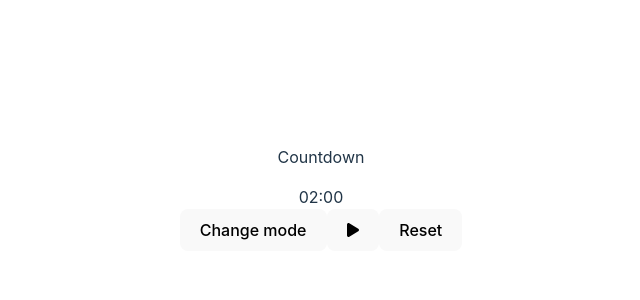
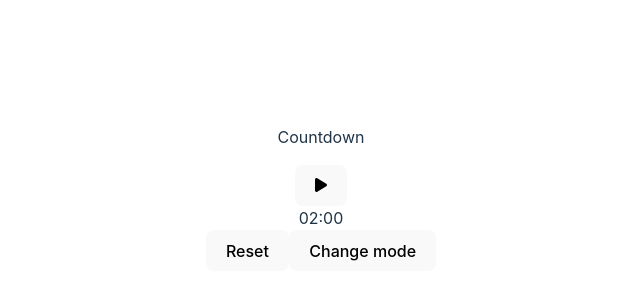
Before and after one commit to Rhys-Powell/workout-app, a React (Vite) app in the folder frontend/: page / in a window 1280 px wide. Shown: the part 210-510 px from the top of the page, without its empty margins (319-959 px from the left). Built offline with nearby package versions, Linux system fonts and the light colour scheme.

Commit message:
Split timer counting up and counting down functions into separate child components of Timer. Can toggle from one to the other.

```diff
--- /dev/null
+++ b/frontend/src/components/Countdown.tsx
@@ -0,0 +1,64 @@
+import { useState, useEffect, useCallback, useRef } from 'react';
+import { FontAwesomeIcon } from '@fortawesome/react-fontawesome';
+import { faPlay, faStop } from '@fortawesome/free-solid-svg-icons';
+
+const defaultCountdownSecs = 120;
+
+export default function Countdown() {
+  const [count, setCount] = useState(defaultCountdownSecs);
+  const [timerStarted, setTimerStarted] = useState(false);
+
+  const formattedCount = (() => {
+    const minutes = Math.floor(count / 60);
+    const seconds = count % 60;
+    return `${minutes.toString().padStart(2, '0')}:${seconds.toString().padStart(2, '0')}`;
+  })();
+
+  const resetCountdownRef = useRef<() => void>(() => {});
+
+  const resetCountdown = useCallback(() => {
+    setCount(defaultCountdownSecs);
+    setTimerStarted(false);
+  }, []);
+
+  resetCountdownRef.current = resetCountdown;
+
+  useEffect(() => {
+    let intervalId: NodeJS.Timeout;
+
+    const startCountdown = () => {
+      intervalId = setInterval(() => {
+        if (count === 0) {
+          alert('Countdown finished!');
+          clearInterval(intervalId);
+          setTimerStarted(false);
+          resetCountdownRef.current();
+        } else {
+          setCount((prevCount) => prevCount - 1);
+        }
+      }, 1000);
+    };
+
+    if (timerStarted) {
+      startCountdown();
+    }
+
+    return () => {
+      clearInterval(intervalId);
+    };
+  }, [count, timerStarted]);
+
+  function startStopTimer() {
+    setTimerStarted(!timerStarted);
+  }
+
+  return (
+    <>
+      <button onClick={startStopTimer}>
+        {timerStarted ? <FontAwesomeIcon icon={faStop} /> : <FontAwesomeIcon icon={faPlay} />}
+      </button>
+      <div>{formattedCount}</div>
+      <button onClick={resetCountdown}>Reset</button>
+    </>
+  );
+}
--- /dev/null
+++ b/frontend/src/components/Stopwatch.tsx
@@ -0,0 +1,64 @@
+import { useState, useEffect, useCallback, useRef } from 'react';
+import { FontAwesomeIcon } from '@fortawesome/react-fontawesome';
+import { faPlay, faStop } from '@fortawesome/free-solid-svg-icons';
+
+const maxSecs = 5999;
+
+export default function Stopwatch() {
+  const [count, setCount] = useState(0);
+  const [timerStarted, setTimerStarted] = useState(false);
+
+  const formattedCount = (() => {
+    const minutes = Math.floor(count / 60);
+    const seconds = count % 60;
+    return `${minutes.toString().padStart(2, '0')}:${seconds.toString().padStart(2, '0')}`;
+  })();
+
+  const resetStopwatchRef = useRef<() => void>(() => {});
+
+  const resetStopwatch = useCallback(() => {
+    setCount(0);
+    setTimerStarted(false);
+  }, []);
+
+  resetStopwatchRef.current = resetStopwatch;
+
+  useEffect(() => {
+    let intervalId: NodeJS.Timeout;
+
+    const startStopwatch = () => {
+      intervalId = setInterval(() => {
+        if (count === maxSecs) {
+          alert('Stopwatch finished!');
+          clearInterval(intervalId);
+          setTimerStarted(false);
+          resetStopwatchRef.current();
+        } else {
+          setCount((prevCount) => prevCount + 1);
+        }
+      }, 1000);
+    };
+
+    if (timerStarted) {
+      startStopwatch();
+    }
+
+    return () => {
+      clearInterval(intervalId);
+    };
+  }, [count, timerStarted]);
+
+  function startStopTimer() {
+    setTimerStarted(!timerStarted);
+  }
+
+  return (
+    <>
+      <button onClick={startStopTimer}>
+        {timerStarted ? <FontAwesomeIcon icon={faStop} /> : <FontAwesomeIcon icon={faPlay} />}
+      </button>
+      <div>{formattedCount}</div>
+      <button onClick={resetStopwatch}>Reset</button>
+    </>
+  );
+}
--- a/frontend/src/components/Timer.tsx
+++ b/frontend/src/components/Timer.tsx
@@ -1,73 +1,19 @@
-import { useState, useEffect } from 'react';
-import { FontAwesomeIcon } from '@fortawesome/react-fontawesome';
-import { faPlay, faStop } from '@fortawesome/free-solid-svg-icons';
-
-const defaultCountdownSecs = 120;
-const maxCountSecs = 5999;
+import { useState } from 'react';
+import Countdown from './Countdown';
+import Stopwatch from './Stopwatch';
 
 export default function Timer() {
-  const [count, setCount] = useState(defaultCountdownSecs);
-  const [timerStarted, setTimerStarted] = useState(false);
   const [mode, setMode] = useState('countDown');
 
-  useEffect(() => {
-    let intervalId: NodeJS.Timeout;
-
-    const startTimer = () => {
-      if (mode === 'countUp') {
-        intervalId = setInterval(() => {
-          setCount((prevCount) => Math.min(prevCount + 1, maxCountSecs));
-        }, 1000);
-      }
-
-      if (mode === 'countDown') {
-        intervalId = setInterval(() => {
-          setCount((prevCount) => Math.max(prevCount - 1, 0));
-        }, 1000);
-      }
-    };
-
-    if (timerStarted) {
-      startTimer();
-    }
-
-    return () => {
-      clearInterval(intervalId);
-    };
-  }, [timerStarted, mode]);
-
-  function startStopTimer() {
-    setTimerStarted(!timerStarted);
+  function toggleMode() {
+    setMode((prevMode) => (prevMode === 'countDown' ? 'countUp' : 'countDown'));
   }
-
-  function toggleMode() {
-    setMode((prevMode) => {
-      const newMode = prevMode === 'countDown' ? 'countUp' : 'countDown';
-      resetTimer(newMode);
-      return newMode;
-    });
-  }
-
-  function resetTimer(mode: string) {
-    mode === 'countDown' ? setCount(defaultCountdownSecs) : setCount(0);
-    setTimerStarted(false);
-  }
-
-  const formattedCount = (() => {
-    const minutes = Math.floor(count / 60);
-    const seconds = count % 60;
-    return `${minutes.toString().padStart(2, '0')}:${seconds.toString().padStart(2, '0')}`;
-  })();
 
   return (
     <div>
-      <p>{mode == 'countDown' ? 'Countdown' : 'Stopwatch'}</p>
-      <div>{formattedCount}</div>
+      <p>{mode === 'countDown' ? 'Countdown' : 'Stopwatch'}</p>
+      {mode === 'countDown' ? <Countdown /> : <Stopwatch />}
       <button onClick={toggleMode}>Change mode</button>
-      <button onClick={startStopTimer}>
-        {timerStarted ? <FontAwesomeIcon icon={faStop} /> : <FontAwesomeIcon icon={faPlay} />}
-      </button>
-      <button onClick={() => resetTimer(mode)}>Reset</button>
     </div>
   );
 }
```
